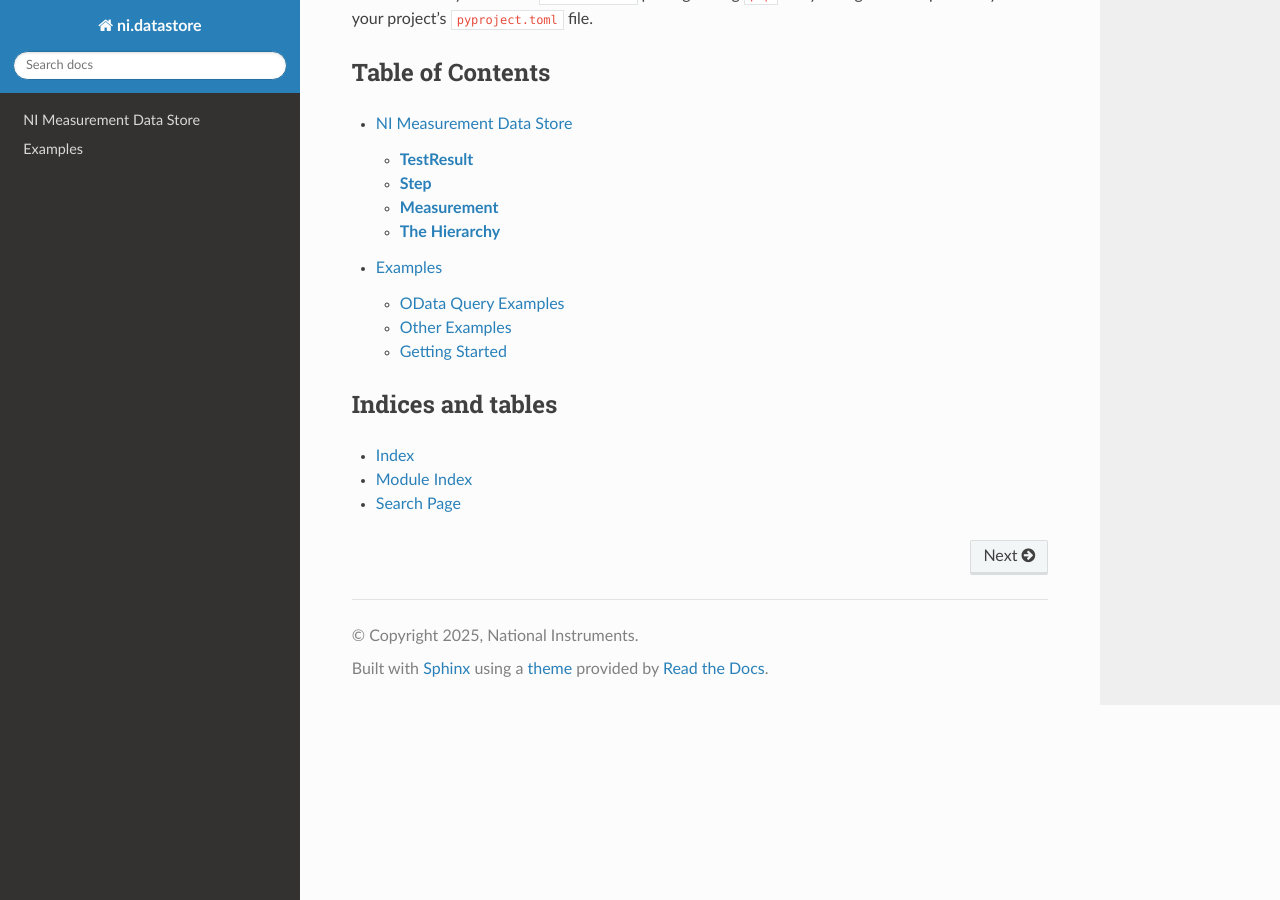
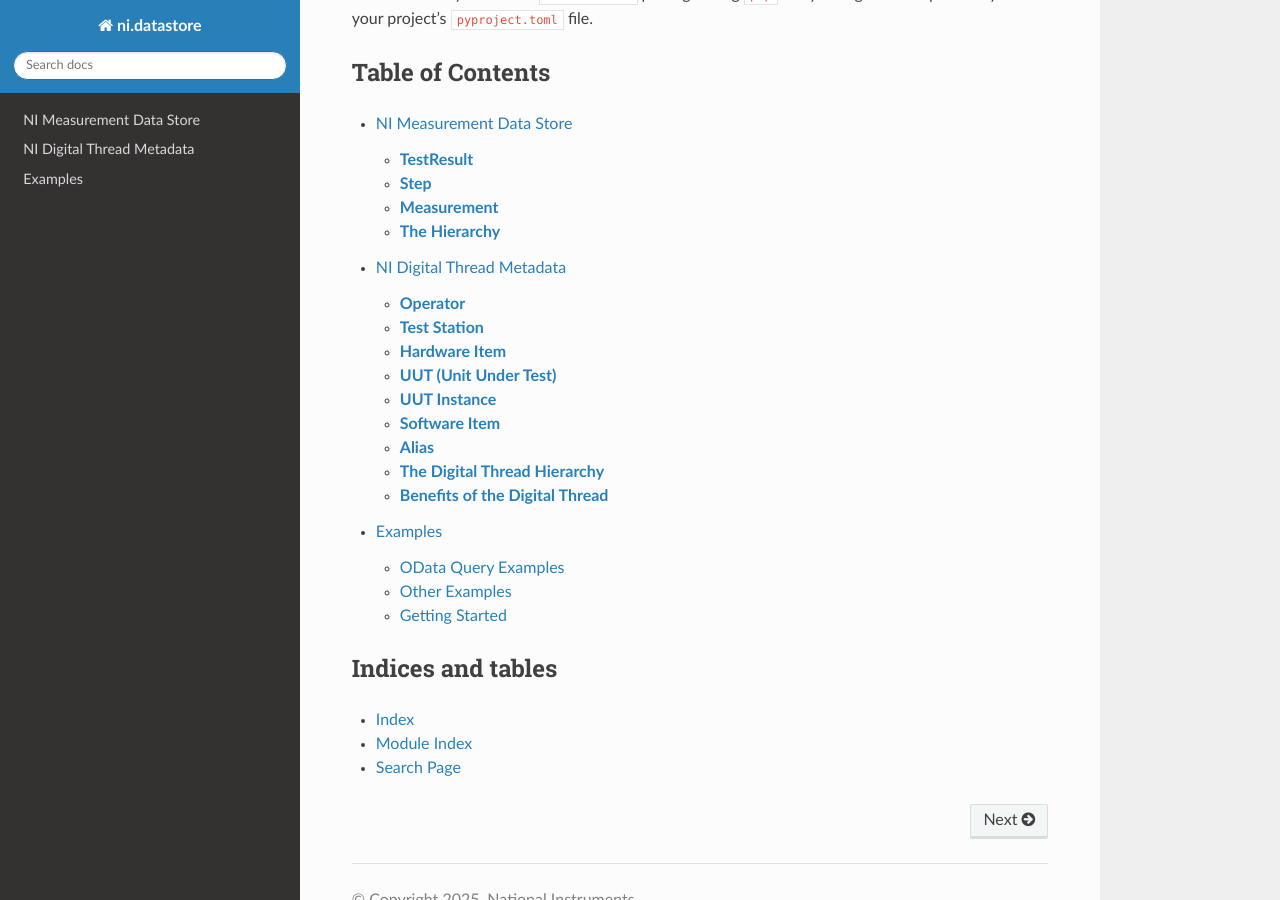
Before and after one commit to ni/datastore-python, a Sphinx documentation site: the page built from docs/index.rst, in a window 1280 px wide and 900 px high, scrolled down 653 px. Built offline with Sphinx 7.4.7 and the Read the Docs theme 3.1.0, drawn with Linux system fonts in a browser that asks for light colours; pages that are not in the unit, such as notebooks, are missing from menus; some of the changed lines change nothing that is shown.

Commit message:
Add a first pass at Metadata documentation

````diff
--- a/docs/index.rst
+++ b/docs/index.rst
@@ -11,6 +11,7 @@
    :maxdepth: 4
 
    reference/data-store-usage
+   reference/digital-thread-metadata
    examples/index
    autoapi/index
    autoapi/ni/datastore/index
--- /dev/null
+++ b/docs/reference/digital-thread-metadata.md
@@ -0,0 +1,110 @@
+# NI Digital Thread Metadata
+
+The NI Digital Thread captures the metadata that describes **who**, **what**, **where**, and **how** tests are performed. This creates a complete context around your test data, enabling traceability and analysis across your entire test ecosystem.
+
+## **Operator**
+An **Operator** represents a person who performs tests or operates test equipment. This captures the human element in your test process.
+
+**Real-world examples**:
+- "Sarah Johnson" - Test Engineer who runs daily production tests
+- "Mike Chen" - Senior Technician who performs calibrations
+- "Alex Smith" - Lab Assistant who conducts R&D validation tests
+
+Each operator has a role (e.g., "Test Engineer", "Lab Technician", "Quality Inspector") that helps categorize their responsibilities and skill level.
+
+## **Test Station**
+A **Test Station** represents a physical location or setup where testing is performed. This could be a bench, rack, or dedicated test system.
+
+**Real-world examples**:
+- "Station_A1" - Production line station #1 for power supply testing
+- "Bench_RF_Lab" - RF laboratory bench with spectrum analyzers
+- "Burn_In_Rack_3" - Environmental stress testing chamber
+- "Cal_Lab_Station" - Precision calibration workstation with reference standards
+
+Test stations help track where tests were performed, enabling analysis of station-specific issues or performance variations.
+
+## **Hardware Item**
+A **Hardware Item** represents test equipment, instruments, or tools used during testing. This captures what physical equipment was involved in generating the measurements.
+
+**Real-world examples**:
+- Manufacturer: "NI", Model: "PXIe-4081", Serial: "DMM001" - Digital multimeter
+- Manufacturer: "Keysight", Model: "E5071C", Serial: "VNA789" - Vector network analyzer
+- Manufacturer: "Tektronix", Model: "MSO64", Serial: "SCOPE456" - Mixed-signal oscilloscope
+- Manufacturer: "Fluke", Model: "8588A", Serial: "REF123" - Reference multimeter
+
+Hardware items include calibration information and help ensure measurement traceability.
+
+## **UUT (Unit Under Test)**
+A **UUT** represents a product definition or model being tested. This is the "what" - the type of device or product under test.
+
+**Real-world examples**:
+- Model: "PowerSupply v2.1", Family: "Power" - A specific power supply product
+- Model: "Audio Amplifier v1.3", Family: "Audio" - An audio amplifier design
+- Model: "RF Transceiver Gen3", Family: "Communications" - A radio frequency module
+- Model: "Motor Controller v4.0", Family: "Industrial" - An industrial motor controller
+
+UUTs represent the product designs, while UUT instances represent individual physical devices.
+
+## **UUT Instance**
+A **UUT Instance** represents an individual physical device with a unique serial number. This is a specific unit of the UUT model being tested.
+
+**Real-world examples**:
+- UUT: "PowerSupply v2.1", Serial: "PS-2024-001" - First power supply unit built in 2024
+- UUT: "Audio Amplifier v1.3", Serial: "AMP-2024-456" - Specific amplifier with serial number
+- UUT: "RF Transceiver Gen3", Serial: "RF-X7G9-2024-789" - Individual transceiver unit
+
+Each UUT instance tracks the test history for that specific physical device throughout its lifecycle.
+
+## **Software Item**
+A **Software Item** represents software tools, environments, or versions used during testing. This captures the software context that could affect test results.
+
+**Real-world examples**:
+- Product: "Python", Version: "3.11.5" - Programming language version
+- Product: "NI-DAQmx", Version: "23.3.0" - Data acquisition driver
+- Product: "TestStand", Version: "2023 Q3" - Test executive software
+- Product: "LabVIEW", Version: "2023 Q3" - Measurement software environment
+- Product: "Custom Test App", Version: "v2.1.4" - Company-specific test application
+
+Software items help identify if software changes affected test results or reproducibility.
+
+## **Alias**
+An **Alias** provides a human-readable name that points to any metadata entity. This creates a layer of abstraction that makes test code more maintainable and readable.
+
+**Real-world examples**:
+- "Primary_DMM" → points to Hardware Item "NI PXIe-4081 S/N DMM001"
+- "Lead_Test_Engineer" → points to Operator "Sarah Johnson"
+- "Production_Station_1" → points to Test Station "TestStation_A1"
+- "Current_PowerSupply_Design" → points to UUT "PowerSupply v2.1"
+
+Aliases allow you to change which specific equipment or person is referenced without changing test code.
+
+## **The Digital Thread Hierarchy**
+```
+Test Execution Context:
+├── WHO: Operator "Alex Smith" (Test Engineer)
+├── WHERE: Test Station "Station_A1" (Production Line)
+├── WHAT: UUT Instance "PS-2024-001" (PowerSupply v2.1)
+├── HOW: Hardware Items
+│   ├── "NI PXIe-4081" (Digital Multimeter)
+│   └── "NI PXIe-5171" (Oscilloscope)
+└── ENVIRONMENT: Software Items
+    ├── "Python 3.11.5"
+    ├── "NI-DAQmx 23.3.0"
+    └── "Custom Test Suite v1.2"
+
+Aliases for Easy Reference:
+├── "Primary_Operator" → Alex Smith
+├── "Main_Station" → Station_A1
+├── "Test_DMM" → NI PXIe-4081
+└── "Current_UUT_Design" → PowerSupply v2.1
+```
+
+## **Benefits of the Digital Thread**
+- **Traceability**: Track which operator, equipment, and software were used for any measurement
+- **Root Cause Analysis**: Identify patterns related to specific operators, stations, or equipment
+- **Compliance**: Meet regulatory requirements for test documentation and traceability
+- **Quality Control**: Monitor operator performance and equipment calibration status
+- **Reproducibility**: Recreate test conditions by knowing the complete test context
+- **Equipment Management**: Track usage and performance of test equipment over time
+
+This metadata foundation enables powerful queries like "Show me all failed tests from Station A1 last month" or "Find measurements taken with equipment due for calibration" or "Compare results between different operators testing the same UUT model".
````
